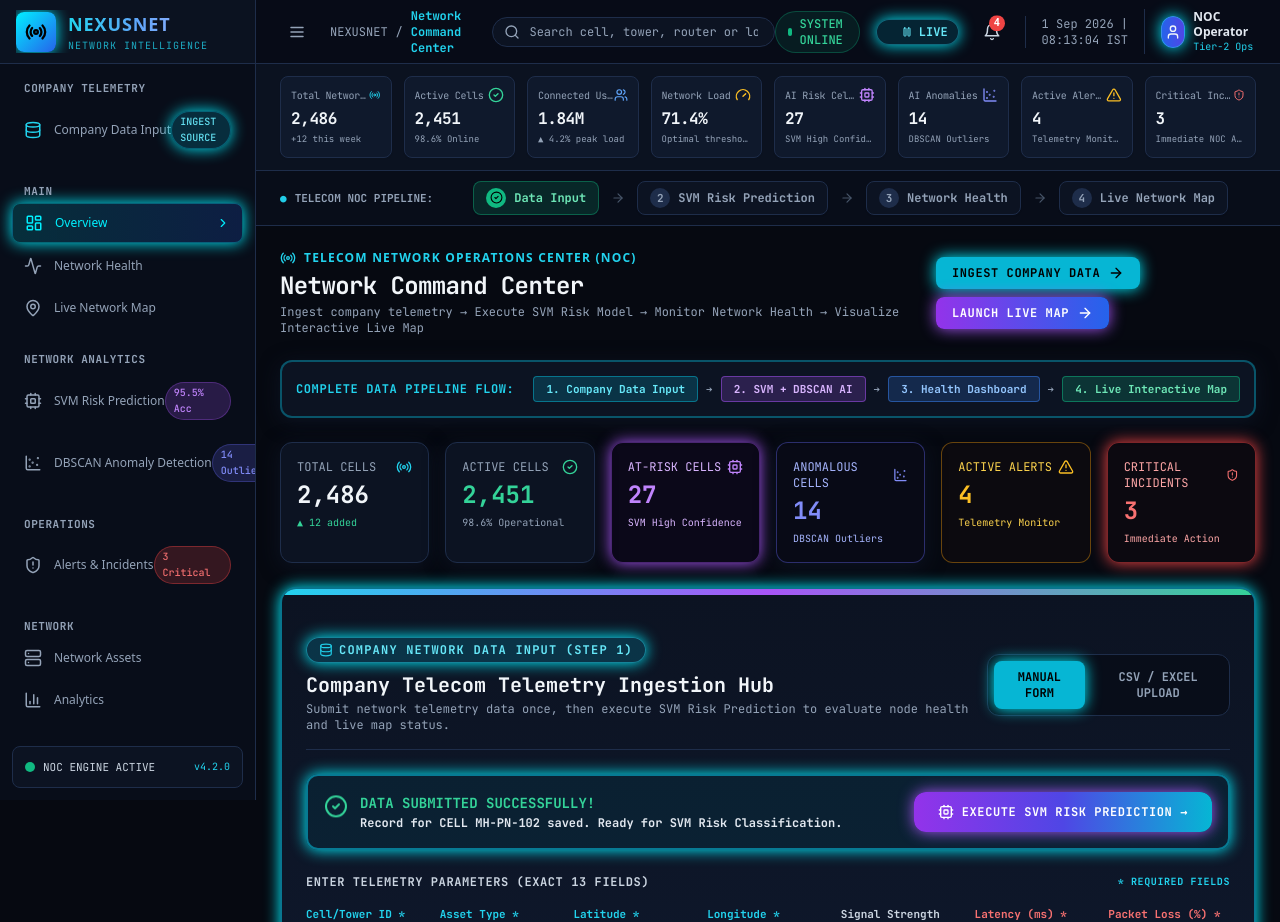
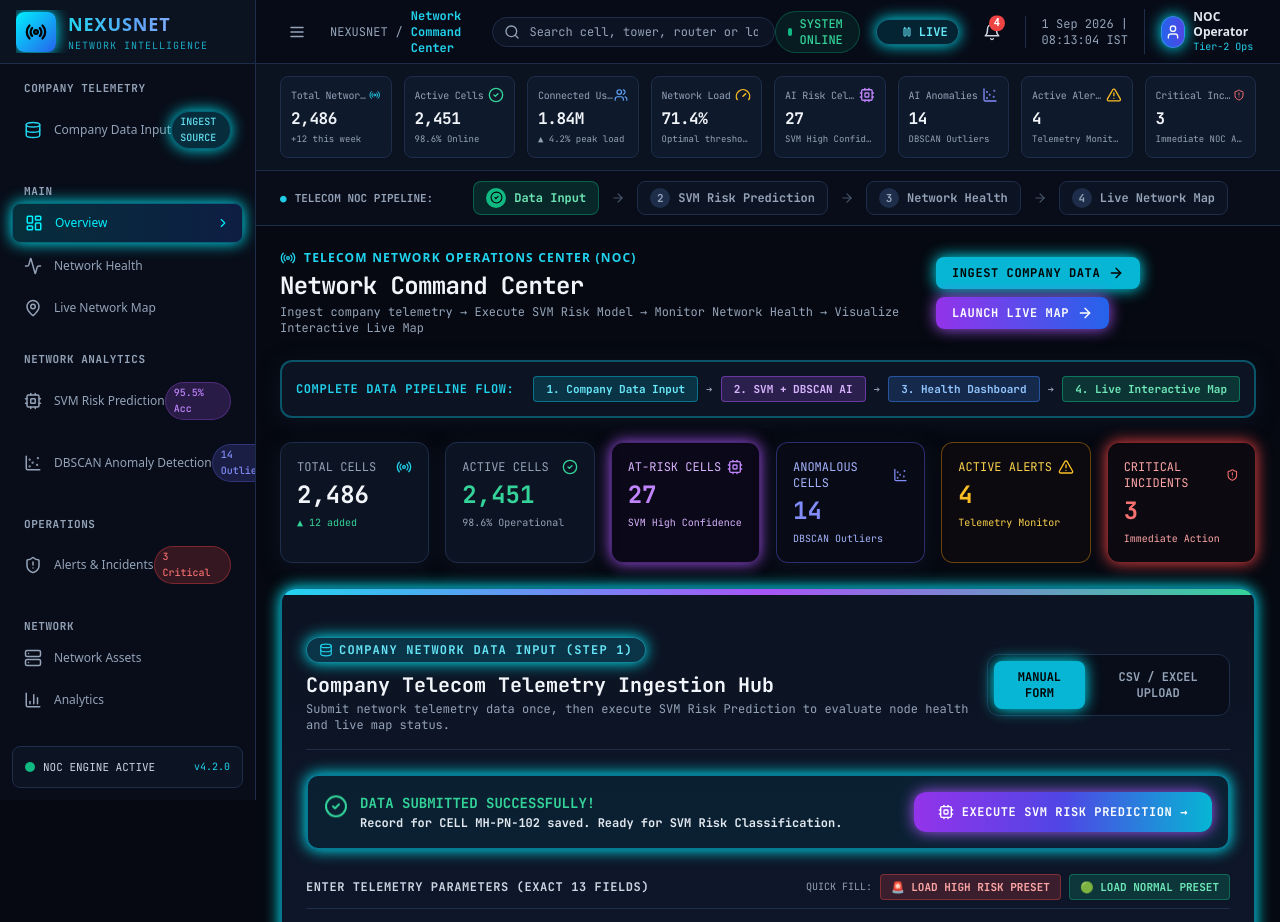
Before and after one commit to siddharthpandharipande/Telecom-Network-Intelligence-System-, a React (Vite) app in the folder frontend/: page / in a window 1280 px wide. Shown: the top 922 px of the page. Built offline with nearby package versions, Linux system fonts and the light colour scheme.

Commit message:
Add quick fill sample preset buttons for High Risk and Normal data inputs

```diff
--- a/frontend/src/components/ingestion/CompanyDataInputPanel.tsx
+++ b/frontend/src/components/ingestion/CompanyDataInputPanel.tsx
@@ -162,9 +162,59 @@ export const CompanyDataInputPanel: React.FC = () => {
       {/* Manual Input Form */}
       {activeTab === 'manual' && (
         <form onSubmit={handleSubmit} className="space-y-4">
-          <div className="text-xs font-bold text-slate-300 uppercase tracking-wider flex items-center justify-between">
-            <span>ENTER TELEMETRY PARAMETERS (EXACT 13 FIELDS)</span>
-            <span className="text-cyan-400 text-[10px]">* Required fields</span>
+          <div className="flex flex-col sm:flex-row sm:items-center justify-between gap-2 border-b border-[#1e2d4a] pb-2">
+            <div className="text-xs font-bold text-slate-300 uppercase tracking-wider">
+              <span>ENTER TELEMETRY PARAMETERS (EXACT 13 FIELDS)</span>
+            </div>
+
+            {/* Quick Fill Preset Sample Buttons */}
+            <div className="flex items-center gap-2">
+              <span className="text-[10px] text-slate-400">QUICK FILL:</span>
+              <button
+                type="button"
+                onClick={() => setFormData({
+                  cellId: 'MH-PN-999',
+                  assetType: 'cell',
+                  latitude: 18.5204,
+                  longitude: 73.8567,
+                  location: 'Pune',
+                  signalStrength: -106,
+                  latency: 185,
+                  packetLoss: 12.4,
+                  throughput: 4.2,
+                  connectedUsers: 1850,
+                  trafficLoad: 96,
+                  callDropRate: 6.8,
+                  resourceUtil: 98,
+                  timestamp: new Date().toISOString().replace('T', ' ').substring(0, 19)
+                })}
+                className="px-2.5 py-1 rounded bg-red-500/20 hover:bg-red-500/30 text-red-300 border border-red-500/40 text-[11px] font-bold transition-all shadow-sm flex items-center gap-1"
+              >
+                <span>🚨 LOAD HIGH RISK PRESET</span>
+              </button>
+              <button
+                type="button"
+                onClick={() => setFormData({
+                  cellId: 'KA-BL-101',
+                  assetType: 'router',
+                  latitude: 12.9716,
+                  longitude: 77.5946,
+                  location: 'Bangalore',
+                  signalStrength: -65,
+                  latency: 24,
+                  packetLoss: 0.3,
+                  throughput: 260.0,
+                  connectedUsers: 140,
+                  trafficLoad: 32,
+                  callDropRate: 0.2,
+                  resourceUtil: 38,
+                  timestamp: new Date().toISOString().replace('T', ' ').substring(0, 19)
+                })}
+                className="px-2.5 py-1 rounded bg-emerald-500/20 hover:bg-emerald-500/30 text-emerald-300 border border-emerald-500/40 text-[11px] font-bold transition-all shadow-sm flex items-center gap-1"
+              >
+                <span>🟢 LOAD NORMAL PRESET</span>
+              </button>
+            </div>
           </div>
 
           <div className="grid grid-cols-2 sm:grid-cols-3 lg:grid-cols-4 xl:grid-cols-7 gap-3">
```
